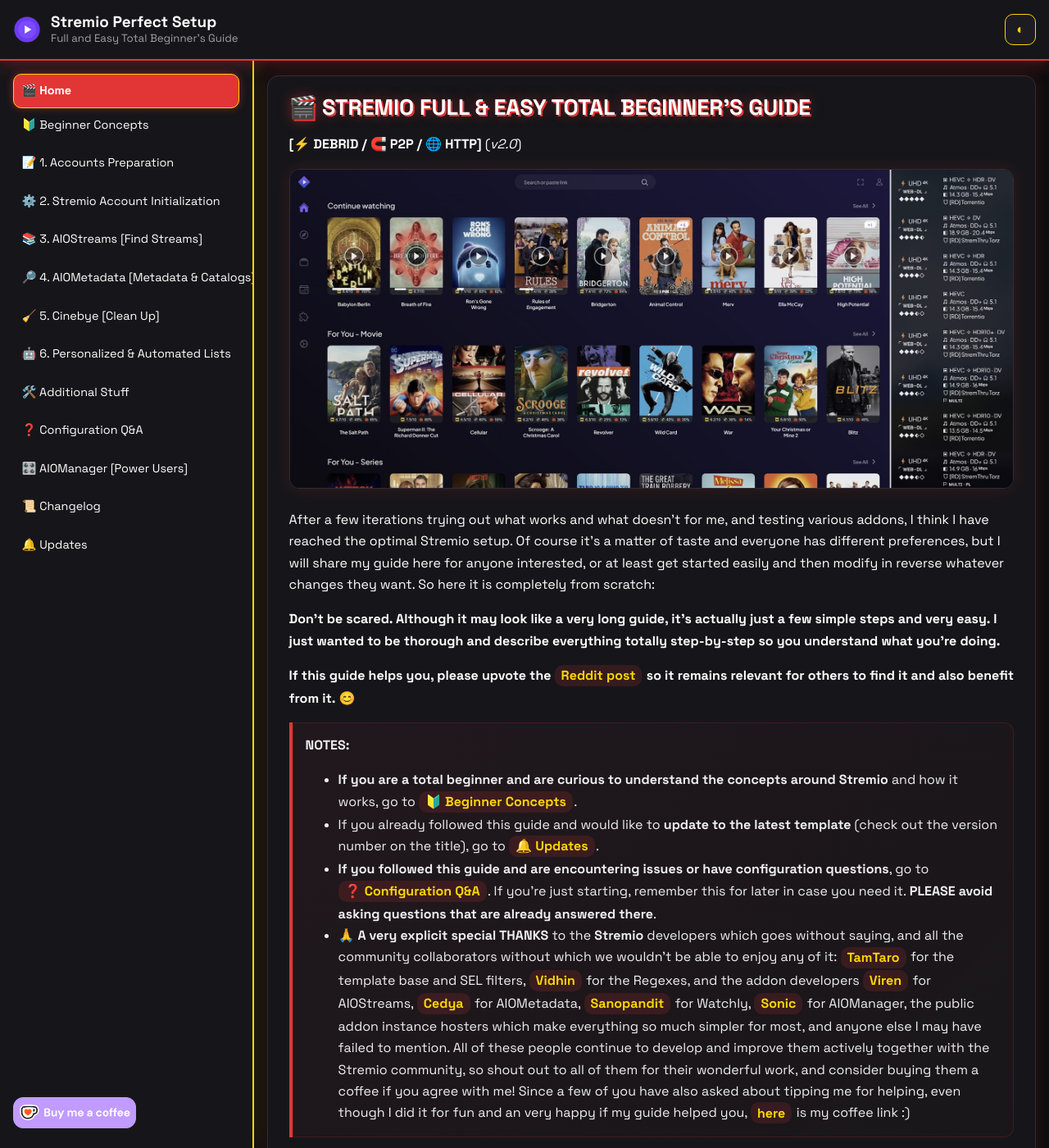
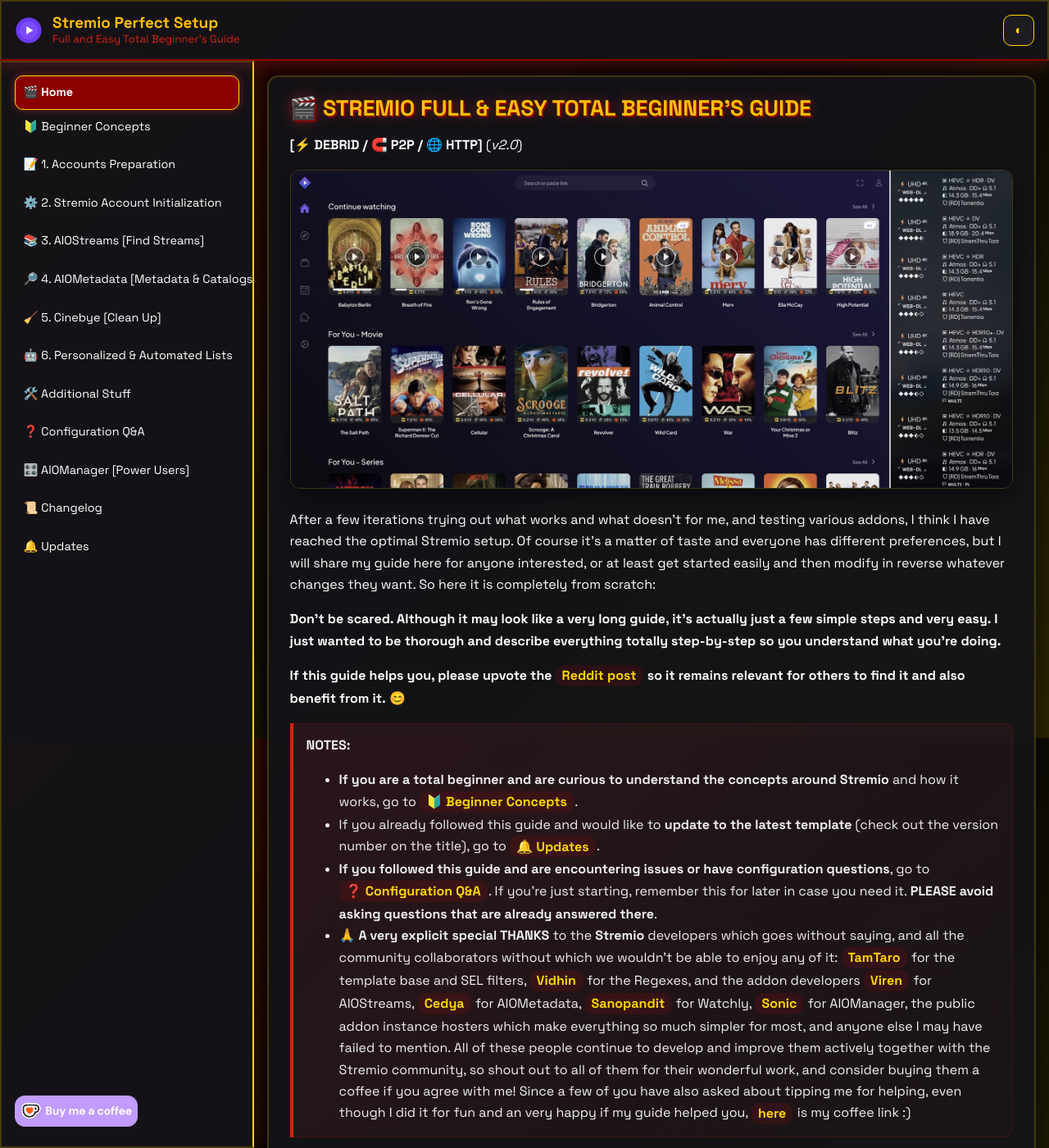
Before and after one commit to bimbipsubteam/bimbip-stremio, a Jekyll site: the page built from docs/index.md, in a window 1280 px wide and 1400 px high. Shown: the whole window at 82% size. Built offline with Jekyll 4.4.1, drawn with Linux system fonts in a browser that asks for light colours.

Commit message:
Update style.css

```diff
--- a/docs/assets/css/style.css
+++ b/docs/assets/css/style.css
@@ -2,47 +2,63 @@
   --header-height: 74px;
   --sidebar-width: clamp(310px, 24vw, 410px);
 
-  /* Palette Deadpool & Wolverine - Vapor Edition */
-  --bg: #0d0d0f;              /* Đen sâu */
-  --panel: #16161a;           /* Xám đen */
-  --panel-2: #1c1c22;
+  /* Deadpool & Wolverine Gradient Palette */
+  /* Màu nền là sự pha trộn giữa Đỏ Đậm, Đen và Vàng Hổ Phách */
+  --bg: linear-gradient(135deg, #2b0000 0%, #050505 50%, #2b2500 100%) fixed;
+
+  /* Các panel sẽ hơi trong suốt để nhìn thấy gradient bên dưới (Glassmorphism) */
+  --panel: rgba(20, 20, 25, 0.9);
+  --panel-2: rgba(30, 30, 35, 0.9);
+
   --text: #ffffff;
   --muted: #a0a0a5;
 
-  --accent: #E23636;          /* Đỏ Deadpool */
+  --accent: #8B0000;          /* Đỏ Deadpool */
   --accent-2: #FFD700;        /* Vàng Wolverine */
 
-  --border: #2d2d35;
-  --shadow: 0 0 20px rgba(226, 54, 54, 0.15); /* Glow đỏ nhẹ */
+  --border: rgba(255, 215, 0, 0.2); /* Đổi sang viền vàng nhẹ */
+  --shadow: 0 8px 32px rgba(0, 0, 0, 0.5);
   --radius: 14px;
 
-  --pill-bg: rgba(226, 54, 54, 0.15);
-  --pill-text: #FFD700;       /* Chữ vàng trên nền đỏ */
+  --pill-bg: rgba(255, 0, 0, 0.1);
+  --pill-text: #FFD700;
 
-  --quote-bg: rgba(226, 54, 54, 0.05);
-  --quote-border: #E23636;
+  --quote-bg: rgba(226, 54, 54, 0.1);
+  --quote-border: #D42210;
   --quote-text: #f0f0f0;
 }
 
-/* Ép chế độ tối luôn rực rỡ */
+/* Ép chế độ tối sử dụng gradient sâu hơn */
 html[data-theme="dark"] {
-  --bg: #050505;
-  --panel: #0f0f12;
-  --panel-2: #1a1a1f;
-  --border: #331a1a;          /* Border đỏ tối */
-  --accent: #E23636;
-  --accent-2: #FFD700;
-  --shadow: 0 0 25px rgba(226, 54, 54, 0.25);
+  --bg: linear-gradient(135deg, #2b0000 0%, #050505 50%, #2b2500 100%) fixed;
+  --panel: rgba(10, 10, 12, 0.9);
+  --border: rgba(226, 54, 54, 0.3); /* Viền đỏ trong suốt */
 }
 
 * { box-sizing: border-box; }
 html, body { margin: 0; padding: 0; }
 
 body {
-  background: var(--bg);
+  background: var(--bg) !important;
+  background-attachment: fixed !important;
   color: var(--text);
   font-family: "Space Grotesk", "Avenir Next", "Segoe UI", sans-serif;
   line-height: 1.65;
+}
+
+/* Hiệu ứng kính mờ (Glassmorphism) cho các thành phần chính */
+.topbar, .sidebar, .doc-card, .quick-nav, .pager a {
+  backdrop-filter: blur(4px); /* Làm mờ nền phía sau */
+  -webkit-backdrop-filter: blur(4px);
+  background-color: var(--panel) !important;
+  border: 2px solid var(--border) !important;
+}
+
+/* Hiệu ứng phát sáng cho viền Card khi di chuột vào */
+.doc-card:hover {
+  border-color: var(--accent-2) !important; /* Đổi sang viền vàng Wolverine */
+  box-shadow: 0 0 20px rgba(255, 215, 0, 0.15);
+  transition: all 0.4s ease;
 }
 
 .topbar {
@@ -65,7 +81,7 @@
   align-items: center;
   gap: 0.75rem;
   text-decoration: none;
-  color: inherit;
+  color: #FFBF00;
   flex: 1 1 auto;
   min-width: 0;
 }
@@ -94,7 +110,7 @@
 .topbar-subtitle {
   margin-top: 0.08rem;
   font-size: 0.83rem;
-  color: var(--muted);
+  color: #D42210;
   line-height: 1.15;
 }
 
@@ -415,12 +431,19 @@
   }
 }
 
-/* Hiệu ứng Tiêu đề phát sáng kiểu Deadpool */
 h1, h2, h3 {
-  color: #fff !important;
+  color: #FFBF00 !important;
   text-shadow: 2px 2px 0px var(--accent), 0 0 15px rgba(226, 54, 54, 0.5);
   text-transform: uppercase;
   font-weight: 800 !important;
+}
+
+/* Tiêu đề rực rỡ trên nền tối */
+h2 {
+  color: var(--accent-2) !important; /* Wolverine Yellow */
+  border-top: 1px solid var(--accent) !important; /* Deadpool Red line */
+  padding-top: 1rem;
+  text-shadow: 0 0 8px rgba(255, 215, 0, 0.3);
 }
 
 /* Thanh Topbar - Border Đỏ Deadpool rực rỡ */
```
